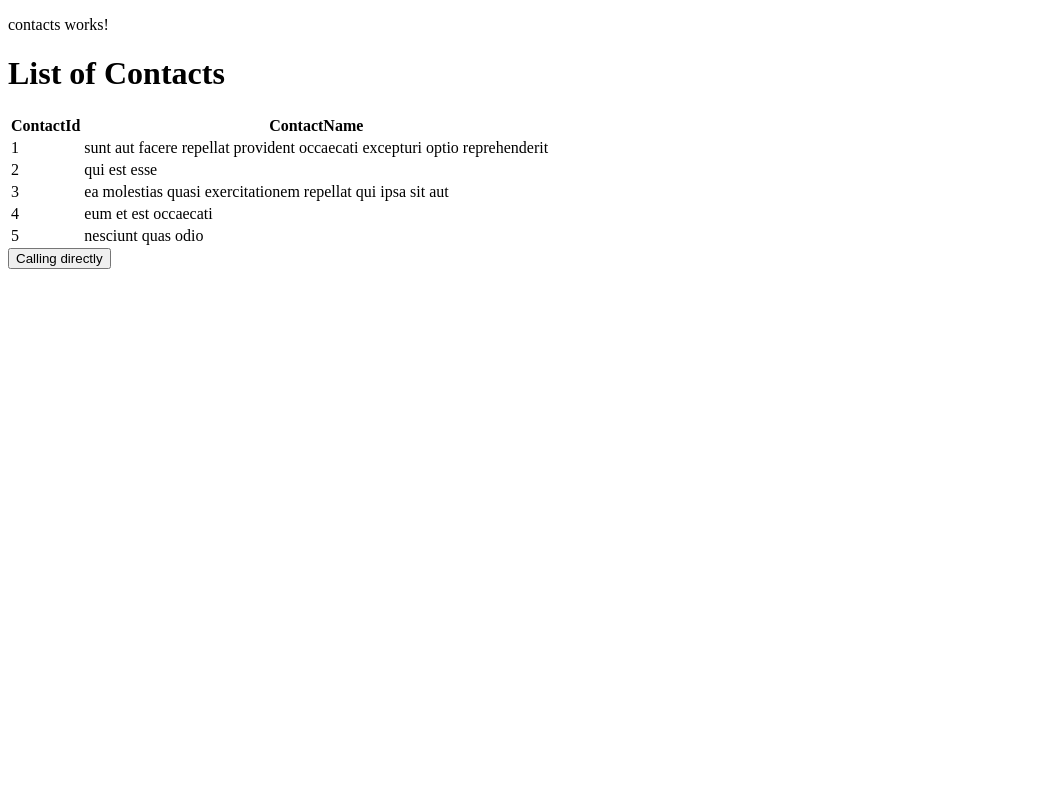
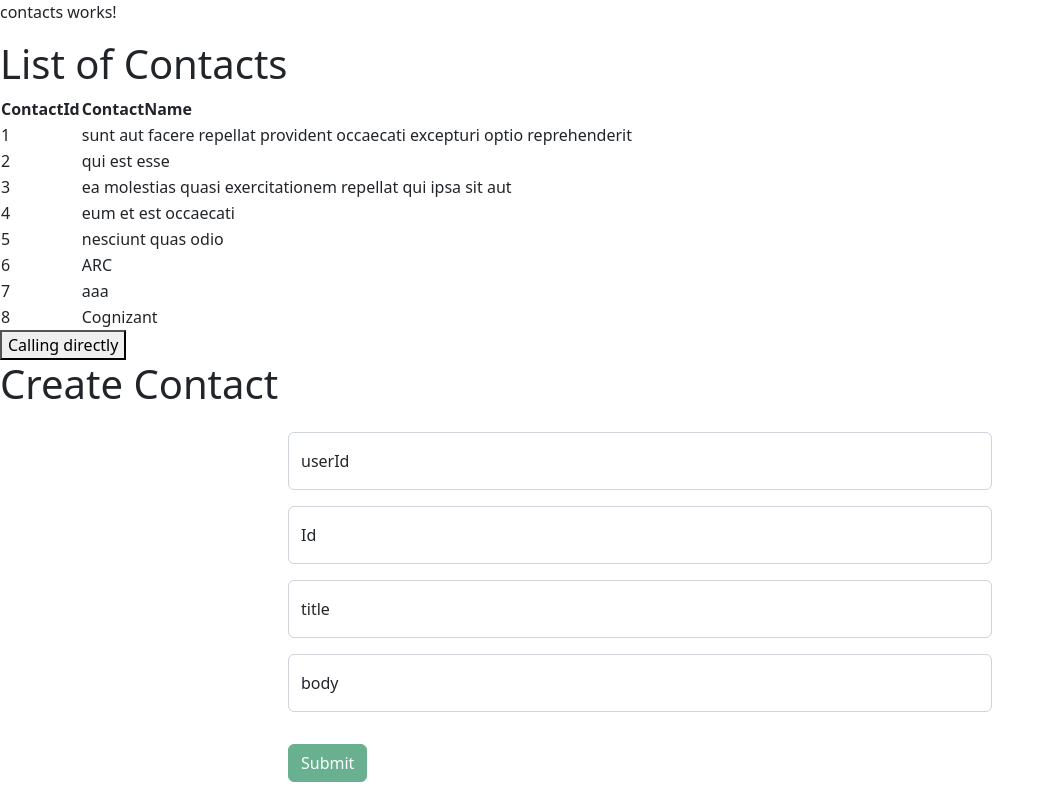
Before and after one commit to MedaPrashanthKumar/observable, an Angular app: page /contacts in a window 1280 px wide. Shown: the whole page, without its empty margins (0-1055 px from the left). Built offline with nearby package versions, Linux system fonts and the light colour scheme; data requests are answered from the project's data file.

Commit message:
httpClient-post

```diff
--- a/src/app/app.module.ts
+++ b/src/app/app.module.ts
@@ -6,6 +6,7 @@ import { AppComponent } from './app.component';
 import { ObservableComponent } from './observable/observable.component';
 import { ContactsComponent } from './contacts/contacts.component';
 import {HttpClientModule}  from '@angular/common/http';
+import {FormsModule} from '@angular/forms';
 @NgModule({
   declarations: [
     AppComponent,
@@ -15,7 +16,8 @@ import {HttpClientModule}  from '@angular/common/http';
   imports: [
     BrowserModule,
     AppRoutingModule,
-    HttpClientModule
+    HttpClientModule,
+    FormsModule
   ],
   providers: [],
   bootstrap: [AppComponent]
--- a/src/app/contacts.service.ts
+++ b/src/app/contacts.service.ts
@@ -19,6 +19,11 @@ export class ContactsService {
 
     // return contactList;
 
+    //Headers
+    const httpHeaders = new HttpHeaders();
+    httpHeaders.append('content-type','application/json');
+
+
     return this.httpClient.get("http://localhost:3000/contacts");
   }
 
@@ -26,4 +31,12 @@ export class ContactsService {
     console.log("calling from template directly");
 
   }
+  //Method for POST Method
+
+  createContact(createResource:any){
+    return this.httpClient.post("http://localhost:3000/contacts",createResource);
+  }
+
+
+
 }
--- a/src/app/contacts/contacts.component.html
+++ b/src/app/contacts/contacts.component.html
@@ -23,3 +23,97 @@
 
 <!-- We can call the methods in the service directly in the template by making the service public in the constructor -->
 <button (click)="contacts.callingFromTemplate()">Calling directly</button>
+
+
+<!-- Form for Post Request -->
+
+<h1>Create Contact</h1>
+
+
+<div class="container">
+    <div class="row">
+      <div class="col-sm-2"></div>
+      <div class="col-sm-8">
+        <form #formRef="ngForm" (ngSubmit)="addNewContact(formRef)" novalidate>
+          <!-- Name -->
+          <div class="form-floating m-3">
+            <input
+              type="number"
+              class="form-control"
+              id="userId"
+              placeholder="userId"
+              name="userId"
+             #userId="ngModel" ngModel
+             required  />
+            <label for="userId">userId</label>
+          </div>
+          <!-- Username Validations -->
+          <div *ngIf="userId.touched && userId.invalid" class="m-3" style="color:red;">
+            *userId is required
+          </div>
+
+
+
+          <!-- ID -->
+          <div class="form-floating m-3">
+            <input
+              type="number"
+              class="form-control"
+              id="id"
+              placeholder="ID"
+              name="id"
+             #id="ngModel" ngModel
+             required  />
+            <label for="username">Id</label>
+          </div>
+          <!-- Username Validations -->
+          <div *ngIf="id.touched && id.invalid" class="m-3" style="color:red;">
+            *Id is required
+          </div>
+
+          <!-- title -->
+          <div class="form-floating m-3">
+            <input
+              type="text"
+              class="form-control"
+              id="floatingInput"
+              placeholder="title"
+              name="title" required
+              ngModel #title="ngModel"
+            />
+            <label for="floatingInput">title</label>
+          </div>
+
+          <!-- title validations -->
+          <div *ngIf="title.touched && title.invalid" class="m-3" style="color:red;">
+            *title is required
+          </div>
+
+          <!-- body -->
+          <div class="form-floating m-3">
+            <input
+              type="text"
+              class="form-control"
+              id="floatingInput"
+              placeholder="body"
+              name="body" required
+              ngModel #body="ngModel"
+            />
+            <label for="floatingInput">body</label>
+          </div>
+
+          <!-- title validations -->
+          <div *ngIf="body.touched && body.invalid" class="m-3" style="color:red;">
+            *body is required
+          </div>
+
+          <!-- Submit button -->
+          <button type="submit" class="btn btn-success m-3 " [disabled]="formRef.invalid">Submit</button>
+        </form>
+      </div>
+      <div class="col-sm-2"></div>
+    </div>
+  </div>
+
+
+  <div *ngIf="msgTrue">Contact Created Successfully !!!!</div>
--- a/src/app/contacts/contacts.component.ts
+++ b/src/app/contacts/contacts.component.ts
@@ -1,4 +1,5 @@
 import { Component, OnInit } from '@angular/core';
+import { NgForm } from '@angular/forms';
 import { ContactsService } from '../contacts.service';
 
 @Component({
@@ -7,7 +8,7 @@ import { ContactsService } from '../contacts.service';
   styleUrls: ['./contacts.component.css']
 })
 export class ContactsComponent implements OnInit {
-
+  msgTrue = false;
   constructor(public contacts:ContactsService) { }
   contactList :any;
   ngOnInit(): void {
@@ -19,4 +20,24 @@ export class ContactsComponent implements OnInit {
 
   }
 
+
+  //Method for POST request
+  addNewContact(formRef:NgForm){
+    //mock the form data that will get from the form
+    // let userObj = formRef.value;
+    // console.log(userObj);
+    const newFormdata = formRef.value;
+    // const newFormdata = {
+    //   "userId": 1,
+    //   "id": 7,
+    //   "title": "sunt aut facere repellat provident occaecati excepturi optio reprehenderit",
+    //   "body": "quia et suscipit\nsuscipit recusandae consequuntur expedita et cum\nreprehenderit molestiae ut ut quas totam\nnostrum rerum est autem sunt rem eveniet architecto"
+    // }
+    this.contacts.createContact(newFormdata).subscribe(data =>{
+        this.msgTrue = true;
+        console.log(data);
+
+    });
+  }
+
 }
--- a/src/assets/db.json
+++ b/src/assets/db.json
@@ -29,6 +29,24 @@
       "id": 5,
       "title": "nesciunt quas odio",
       "body": "repudiandae veniam quaerat sunt sed\nalias aut fugiat sit autem sed est\nvoluptatem omnis possimus esse voluptatibus quis\nest aut tenetur dolor neque"
+    },
+    {
+      "userId": "1",
+      "id": "6",
+      "title": "ARC",
+      "body": " tutorial with post"
+    },
+    {
+      "userId": 1,
+      "id": 7,
+      "title": "aaa",
+      "body": "aaaaaaaaaaaaa"
+    },
+    {
+      "userId": 1,
+      "id": 8,
+      "title": "Cognizant",
+      "body": "Ravikumar Singi setty"
     }
   ]
 }
--- a/src/index.html
+++ b/src/index.html
@@ -6,8 +6,10 @@
   <base href="/">
   <meta name="viewport" content="width=device-width, initial-scale=1">
   <link rel="icon" type="image/x-icon" href="favicon.ico">
+  <link href="https://cdn.jsdelivr.net/npm/bootstrap@5.2.3/dist/css/bootstrap.min.css" rel="stylesheet" integrity="sha384-rbsA2VBKQhggwzxH7pPCaAqO46MgnOM80zW1RWuH61DGLwZJEdK2Kadq2F9CUG65" crossorigin="anonymous">
 </head>
 <body>
   <app-root></app-root>
+  <script src="https://cdn.jsdelivr.net/npm/bootstrap@5.2.3/dist/js/bootstrap.bundle.min.js" integrity="sha384-kenU1KFdBIe4zVF0s0G1M5b4hcpxyD9F7jL+jjXkk+Q2h455rYXK/7HAuoJl+0I4" crossorigin="anonymous"></script>
 </body>
 </html>
```
